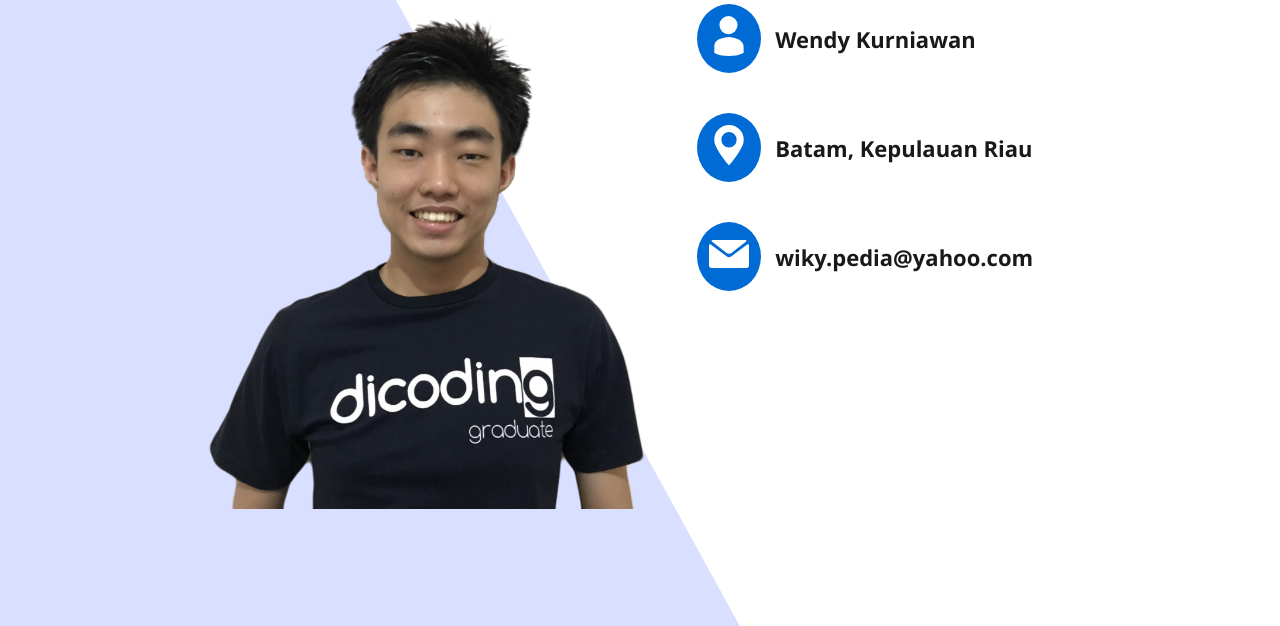
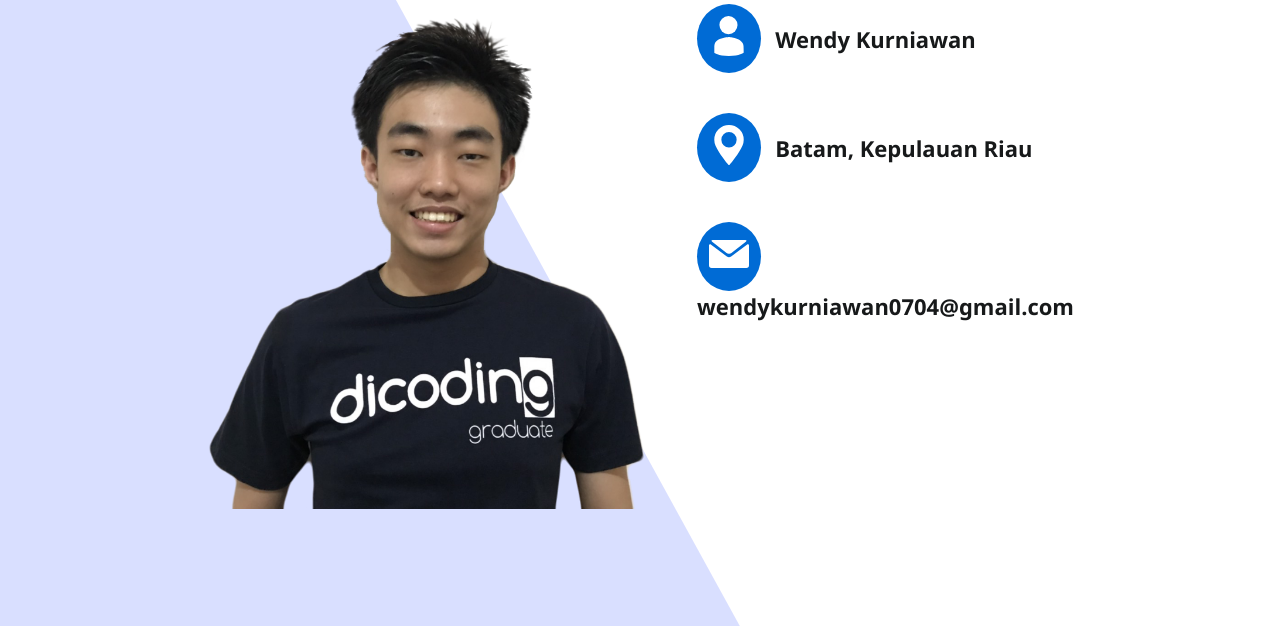
Before and after one commit to HelliosDev/MyPersonal, a plain HTML site: page index.html in a window 1280 px wide. Shown: the part 951-1577 px from the top of the page. Drawn offline with Linux system fonts and the light colour scheme.

Commit message:
Changed Email

```diff
--- a/index.html
+++ b/index.html
@@ -48,7 +48,7 @@
                             <div class="about__icon">
                                 <img src="img/icons/email.svg" alt="icons">
                             </div>
-                            <p>wiky.pedia@yahoo.com</p>
+                            <p>wendykurniawan0704@gmail.com</p>
                         </li>
                     </ul>
                 </div>
```
